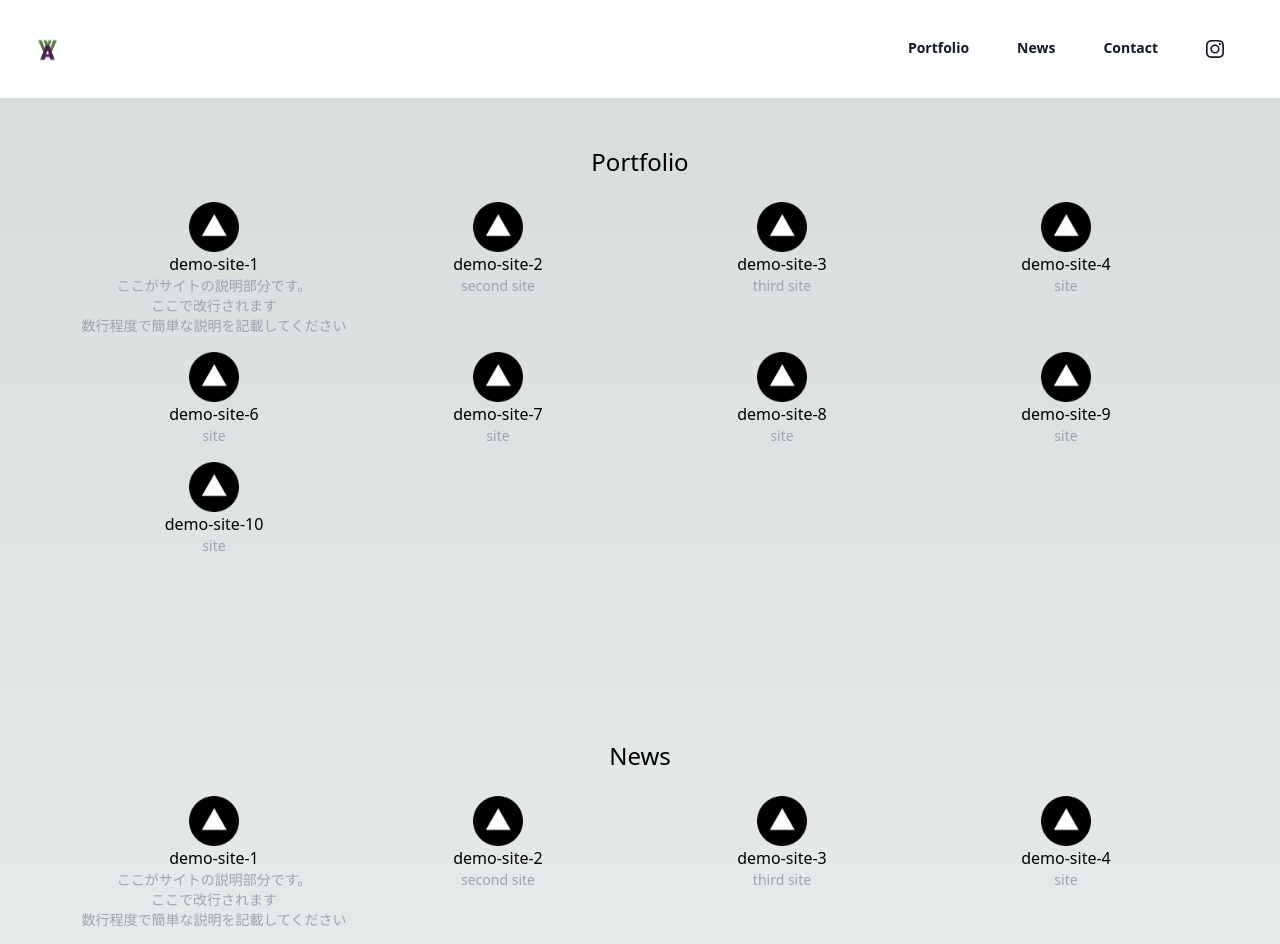
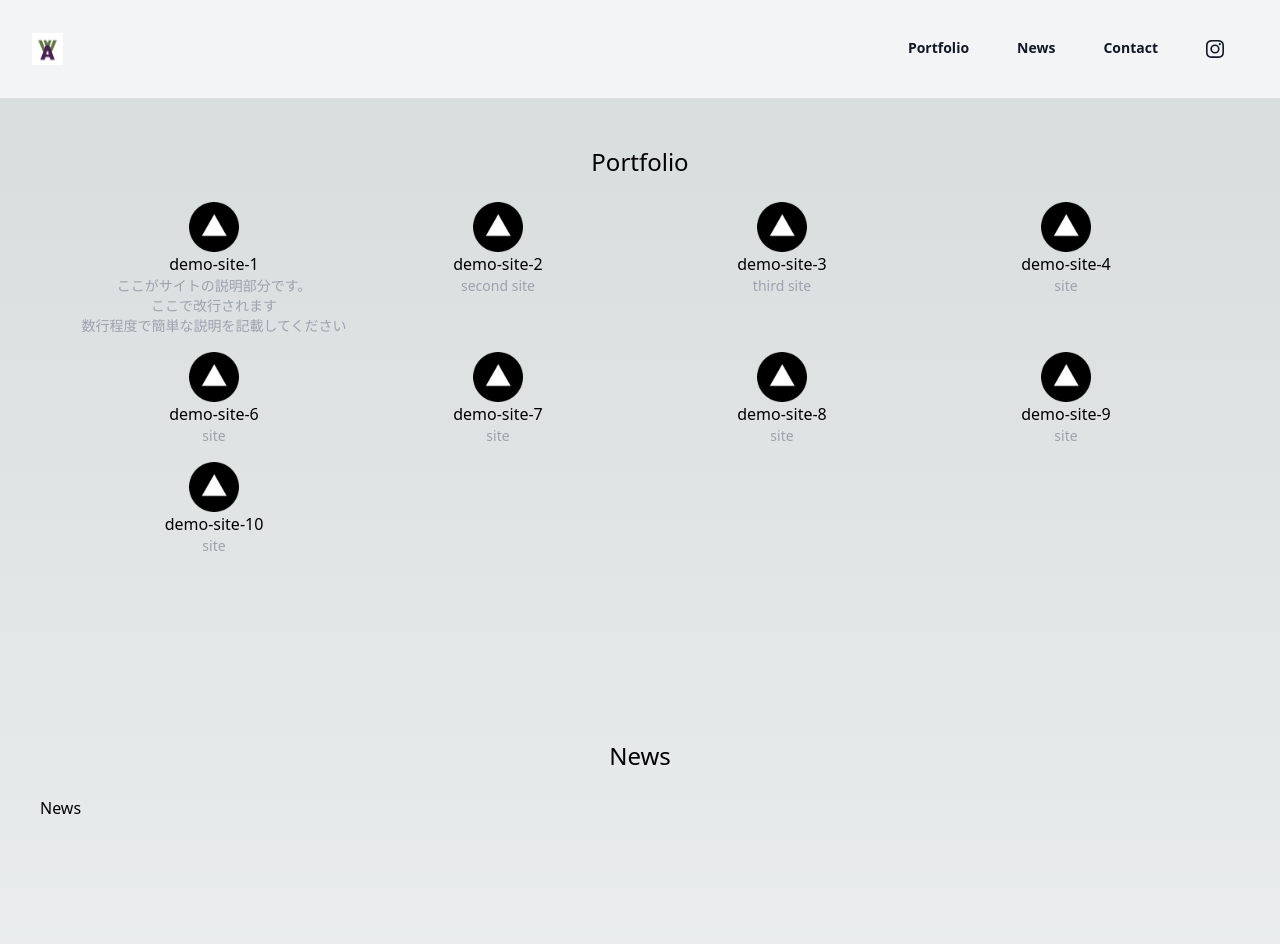
Before and after one commit to fffk10/portfolio, a Next.js app: page / in a window 1280 px wide. Shown: the top 944 px of the page. Built offline with nearby package versions, Linux system fonts and the light colour scheme.

Commit message:
add: anchor link

```diff
--- a/package.json
+++ b/package.json
@@ -19,6 +19,7 @@
     "next": "13.2.0",
     "nodemailer": "^6.9.1",
     "react": "18.2.0",
+    "react-anchor-link-smooth-scroll": "^1.0.12",
     "react-dom": "18.2.0",
     "react-icon": "^1.0.0",
     "react-icons": "^4.7.1",
@@ -27,6 +28,7 @@
   },
   "devDependencies": {
     "@types/nodemailer": "^6.4.7",
+    "@types/react-anchor-link-smooth-scroll": "^1.0.2",
     "@types/styled-components": "^5.1.26",
     "autoprefixer": "^10.4.13",
     "postcss": "^8.4.21",
--- /dev/null
+++ b/src/components/layout/Layout.tsx
@@ -0,0 +1,17 @@
+import Header from "@/components/molecules/Header"
+import Footer from "@/components/molecules/Footer"
+import { ReactElement } from "react"
+
+type LayoutProps = Required<{
+  readonly children: ReactElement
+}>
+
+export default function Layout({ children }: LayoutProps) {
+  return (
+    <>
+      <Header />
+      <main>{children}</main>
+      <Footer />
+    </>
+  )
+}
--- a/src/components/molecules/Header.tsx
+++ b/src/components/molecules/Header.tsx
@@ -2,18 +2,13 @@ import Link from 'next/link';
 import Image from 'next/image';
 import * as React from 'react';
 import { BsInstagram, BsTwitter, BsYoutube } from 'react-icons/bs'
-import { Fragment, useEffect, useState } from 'react';
-import { Dialog, Disclosure, Popover, Transition } from '@headlessui/react';
+import { useState } from 'react';
+import { Dialog } from '@headlessui/react';
 import {
-  ArrowPathIcon,
   Bars3Icon,
-  ChartPieIcon,
-  CursorArrowRaysIcon,
-  FingerPrintIcon,
-  SquaresPlusIcon,
   XMarkIcon,
 } from '@heroicons/react/24/outline'
-import { ChevronDownIcon, PhoneIcon, PlayCircleIcon } from '@heroicons/react/20/solid'
+import AnchorLink from "react-anchor-link-smooth-scroll";
 
 // TODO commonのファイルを参照する
 const navMenu: string[] = [
@@ -25,16 +20,11 @@ const navMenu: string[] = [
 const Header = () => {
   const [openMobileMenu, setOpenMobileMenu] = useState(false)
 
-  /** humberger menu click handler */
-  const handleMobileMenuOpen = () => {
-    setOpenMobileMenu(!openMobileMenu)
-  }
-
   return (
-    <header className="bg-white">
+    <header className="bg-gray-100">
       <nav className="mx-auto flex max-w-7xl items-center justify-between p-6 lg:px-8" aria-label="Global">
         <div className="flex">
-          <Link href="#" className="-m-1.5 p-1.5">
+          <Link href="/" className="-m-1.5 p-1.5">
             <Image className="h-8 w-auto" src="/logo.png" alt={'logo'} width={70} height={60} />
           </Link>
         </div>
@@ -43,10 +33,10 @@ const Header = () => {
         <div className='w-full justify-end hidden lg:flex'>
           {
             navMenu.map(item => (
-              <Link key={item}
-                href={item}
+              <AnchorLink key={item}
+                href={`#${item}`}
                 className={'px-6 py-3 rounded-md min-h-full text-sm font-semibold leading-6 text-gray-900'}
-              > {item}</Link>
+              > {item}</AnchorLink>
             ))
           }
           <Link
@@ -73,9 +63,9 @@ const Header = () => {
       {/** open mobile menu */}
       <Dialog as="div" className="lg:hidden" open={openMobileMenu} onClose={setOpenMobileMenu}>
         <div className="fixed inset-0 z-10" />
-        <Dialog.Panel className="fixed inset-y-0 right-0 z-10 w-full overflow-y-auto bg-white px-6 py-6 sm:max-w-sm sm:ring-1 sm:ring-gray-900/10">
+        <Dialog.Panel className="fixed inset-y-0 right-0 z-10 w-full overflow-y-auto bg-gray-100 px-6 py-6 sm:max-w-sm sm:ring-1 sm:ring-gray-900/10">
           <div className="flex items-center justify-between">
-            <Link href="#" className="-m-1.5 p-1.5">
+            <Link href="/" className="-m-1.5 p-1.5">
               <Image className="h-8 w-auto" src="/logo.png" alt={'logo'} width={70} height={60} />
             </Link>
             <button
@@ -92,10 +82,11 @@ const Header = () => {
               <div className="space-y-2 py-6">
                 {
                   navMenu.map(item => (
-                    <Link key={item}
-                      href={item}
+                    <AnchorLink key={item}
+                      onClick={() => setOpenMobileMenu(false)}
+                      href={`#${item}`}
                       className="-mx-3 block rounded-lg py-2 px-3 text-base font-semibold leading-7 text-gray-900 hover:bg-gray-50"
-                    > {item}</Link>
+                    > {item}</AnchorLink>
                   ))
                 }
               </div>
--- /dev/null
+++ b/src/components/molecules/News.tsx
@@ -0,0 +1,13 @@
+import Link from 'next/link'
+import Image from 'next/image'
+import React from 'react'
+
+const News = () => {
+  return (
+    <div>
+      News
+    </div>
+  )
+}
+
+export default News
--- a/src/components/molecules/Section.tsx
+++ b/src/components/molecules/Section.tsx
@@ -7,10 +7,12 @@ type Props = {
 }
 
 const Section = (props: Props) => {
+  const { title, children } = props
+
   return (
-    <div className='py-6 px-10 mb-28'>
-      <SectionTitle title={props.title} />
-      {props.children}
+    <div id={title} className='py-6 px-10 mb-28'>
+      <SectionTitle title={title} />
+      {children}
     </div>
   )
 }
--- a/src/pages/index.tsx
+++ b/src/pages/index.tsx
@@ -1,10 +1,9 @@
 import Head from 'next/head'
-import { Inter } from 'next/font/google'
-import Header from '@/components/molecules/Header'
-import Footer from '@/components/molecules/Footer'
 import Section from '@/components/molecules/Section'
 import Portfolio from '@/components/molecules/Portfolio'
 import Contact from '@/components/molecules/Contact'
+import Layout from '@/components/layout/Layout'
+import News from '@/components/molecules/News'
 
 export default function Home() {
   return (
@@ -16,13 +15,13 @@ export default function Home() {
         <link rel='icon' href='/favicon.ico' />
       </Head>
 
-      <Header />
-      <main>
-        <Section title='Portfolio'><Portfolio /></Section>
-        <Section title='News'><Portfolio /></Section>
-        <Section title='Contact'><Contact /></Section>
-      </main>
-      <Footer />
+      <Layout>
+        <>
+          <Section title='Portfolio'><Portfolio /></Section>
+          <Section title='News'><News /></Section>
+          <Section title='Contact'><Contact /></Section>
+        </>
+      </Layout>
     </>
   )
 }
```
Also changed, not shown: 1 other file (tests, documents, lock files or other folders).
